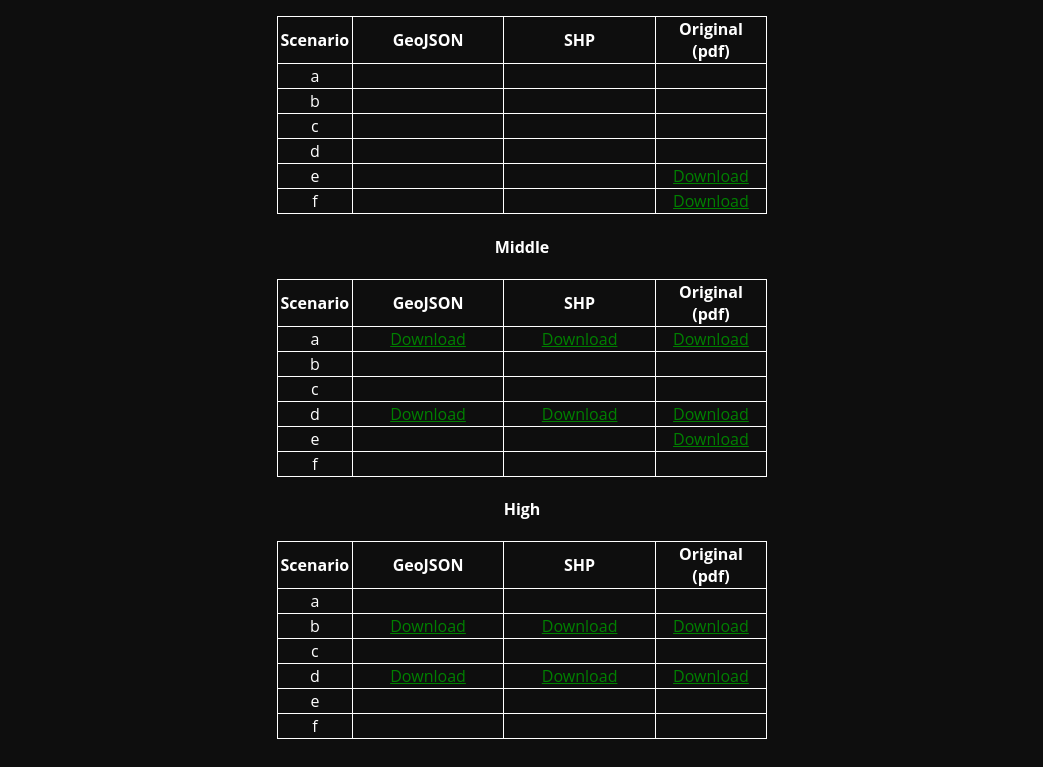
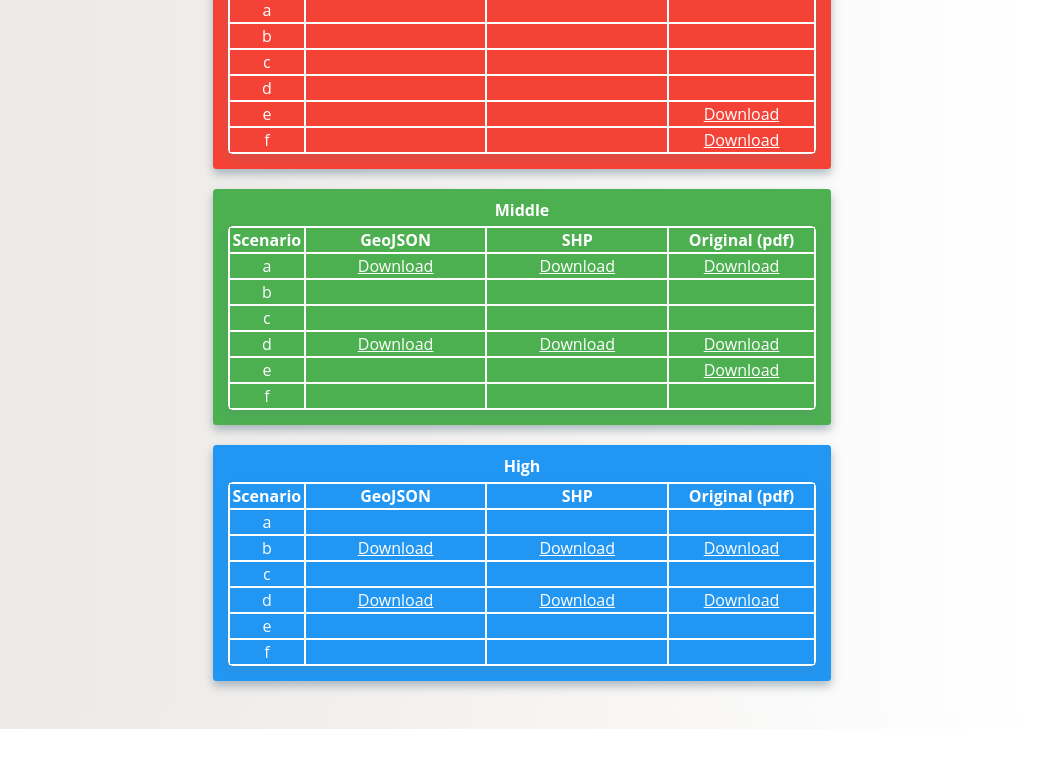
Before and after one commit to maptastik/fcps-redistricting, a plain HTML site: page index.html in a window 1280 px wide. Shown: the part 441-1208 px from the top of the page, without its empty margins (118-1161 px from the left). After the commit the page ends 1170 px from the top, so only its background shows below. Drawn offline with Linux system fonts and the light colour scheme.

Commit message:
style the page

```diff
--- a/index.html
+++ b/index.html
@@ -6,46 +6,86 @@
 	<style>
 		html, body {
 			font-family: 'Open Sans', sans-serif;
-			color: white;
-			background-color: #0e0e0e;
+			color: #212121;
 			padding: 10px;
+
+  background: -webkit-linear-gradient(90deg, #ECE9E6 10%, #FFFFFF 90%); /* Chrome 10+, Saf5.1+ */
+  background:    -moz-linear-gradient(90deg, #ECE9E6 10%, #FFFFFF 90%); /* FF3.6+ */
+  background:     -ms-linear-gradient(90deg, #ECE9E6 10%, #FFFFFF 90%); /* IE10 */
+  background:      -o-linear-gradient(90deg, #ECE9E6 10%, #FFFFFF 90%); /* Opera 11.10+ */
+  background:         linear-gradient(90deg, #ECE9E6 10%, #FFFFFF 90%); /* W3C */
+
+
 		}
 		.site-container {
 			max-width:980px;
 			margin-left: auto;
 			margin-right: auto;
 		}
+		.table-container{
+			background-color: #03A9F4;
+			margin: 20px auto 20px auto;
+			padding: 10px 15px 15px 15px;
+			width: 60%;
+			border: 0.1px #03A9F4;
+			border-radius: 3.5px;
+			box-shadow: 0 5px 10px 0 rgba(96,125,139 ,0.5);
+		}
 		h1, h2, h3, h4 {
 			text-align: center;
+			margin-top: 0;
+			margin-bottom: 0;
+		}
+		h4 {
+			margin-top: 0;
+			margin-bottom: 0;
 		}
 		.disclaimer {
 			text-align: center;
 			font-weight: bold;
 		}
-		a {
-			color: green;
+
+		.table-container>h4, table a {
+			color: #ffffff;
 		}
 		table {
 			margin-right: auto;
 			margin-left: auto;
-			border-collapse: collapse;
-			width: 50%;
+			margin-top: 5px;
+			margin-bottom: 0;
+			border-collapse: separate;
+			border-spacing: 0;
+			-moz-border-radius: 5px;
+			-webkit-border-radius: 5px;
+			border-radius: 5px;
+			width: 100%;
+			box-shadow: 0 5px 10px 0 rgba(96,125,139 ,0.2);
 		}
-		table, th, td {
+		table, td, th {
 			text-align: center;
-			border: 1px solid white;
+			border: 1px solid #ffffff;
+			color: white;
 		}
+		th, td {
+			padding-left: 2.5px;
+			padding-right: 2.5px;
+		}
+		#es-table{
+			background-color: #f44336;
+		}
+		#ms-table {
+			background-color: #4CAF50;
+		}
+		#hs-table {
+			background-color: #2196F3;
+		}
+
 		#col-1{
 			width:7%;
 		}
 		#col-2, #col-3{
 			width: 31%
 		}
-		th, td {
-			padding-left: 2.5px;
-			padding-right: 2.5px;
-		}
-
 	</style>
 </head>
 <body>
@@ -56,6 +96,7 @@
 		<p class="disclaimer">**This is a work in progress. You can contribute to the <a href="https://github.com/maptastik/fcps-redistricting">GitHub repo</a>.**</p>
 		<hr>
 		<h2>Data</h2>
+		<div class="table-container" id="es-table">
 		<h4>Elementary</h4>
 		<table>
 			<thead>
@@ -105,6 +146,8 @@
 				</tr>
 			</tbody>
 		</table>
+	</div>
+	<div class="table-container" id="ms-table">
 		<h4>Middle</h4>
 		<table>
 			<thead>
@@ -154,6 +197,8 @@
 				</tr>
 			</tbody>
 		</table>
+	</div>
+	<div class="table-container" id="hs-table">
 		<h4>High</h4>
 		<table>
 			<thead>
@@ -204,5 +249,6 @@
 			</tbody>
 		</table>
 	</div>
+	</div>
 </body>
 </html>
```
